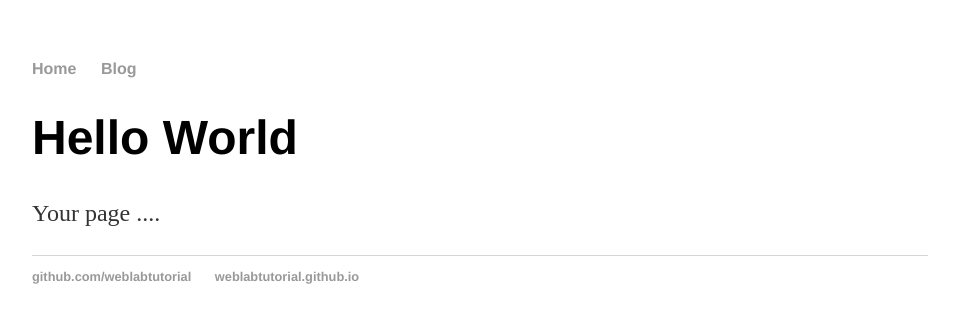
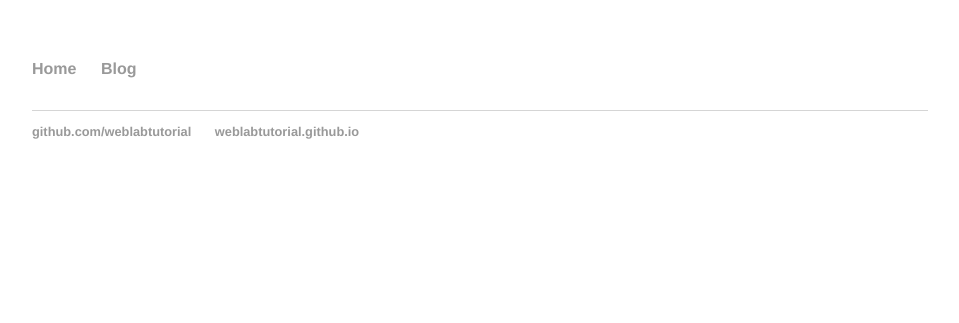
Before and after one commit to MuhammadJ11/muhammadj11.github.io, a Jekyll site: the page built from index.html, in a window 1280 px wide. Shown: the top 323 px of the page, without its empty margins (160-1119 px from the left). Built offline with Jekyll 4.4.1, drawn with Linux system fonts in a browser that asks for light colours.

Commit message:
Update index.html

```diff
--- a/index.html
+++ b/index.html
@@ -1,28 +1,9 @@
-<!DOCTYPE html>
-<html>
+---
+layout: default
+---
+<h1>{{ page.title }}</h1>
+<p class="meta">{{ page.date | date_to_string }}</p>
 
-  <head>
-    <title>Web Programming</title>
-    <link rel="stylesheet" type="text/css" href="/css/main.css">
-  </head>
-
-  <body>
-    <nav>
-      <ul>
-        <li><a href="/">Home</a></li>
-        <li><a href="/blog">Blog</a></li>
-      </ul>
-    </nav>
-    <div class="container">
-      <div class="blurb">
-        <h1>Hello World</h1>
-        <p>Your page ....</p>
-        <footer>
-          <ul>
-            <li><a href="https://github.com/weblabtutorial">github.com/weblabtutorial</a></li>
-            <li><a href="https://weblabtutorial.github.io">weblabtutorial.github.io </a></li>
-          </ul>
-        </footer>
-  </body>
-
-</html>
+<div class="post">
+  {{ content }}
+</div>
```
